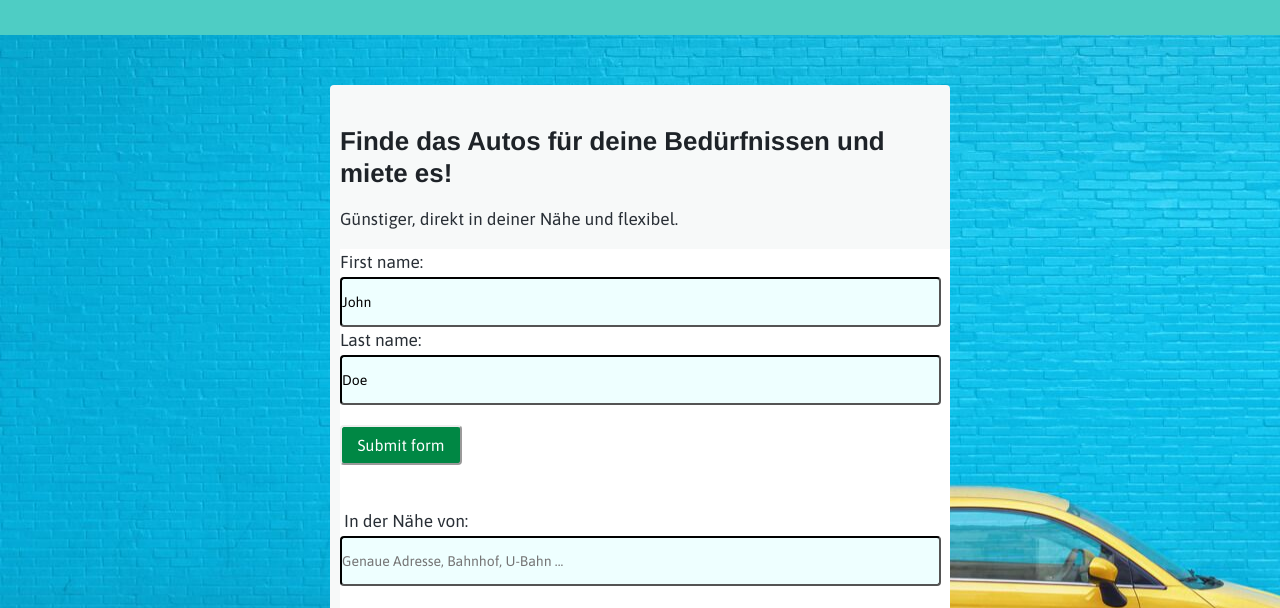
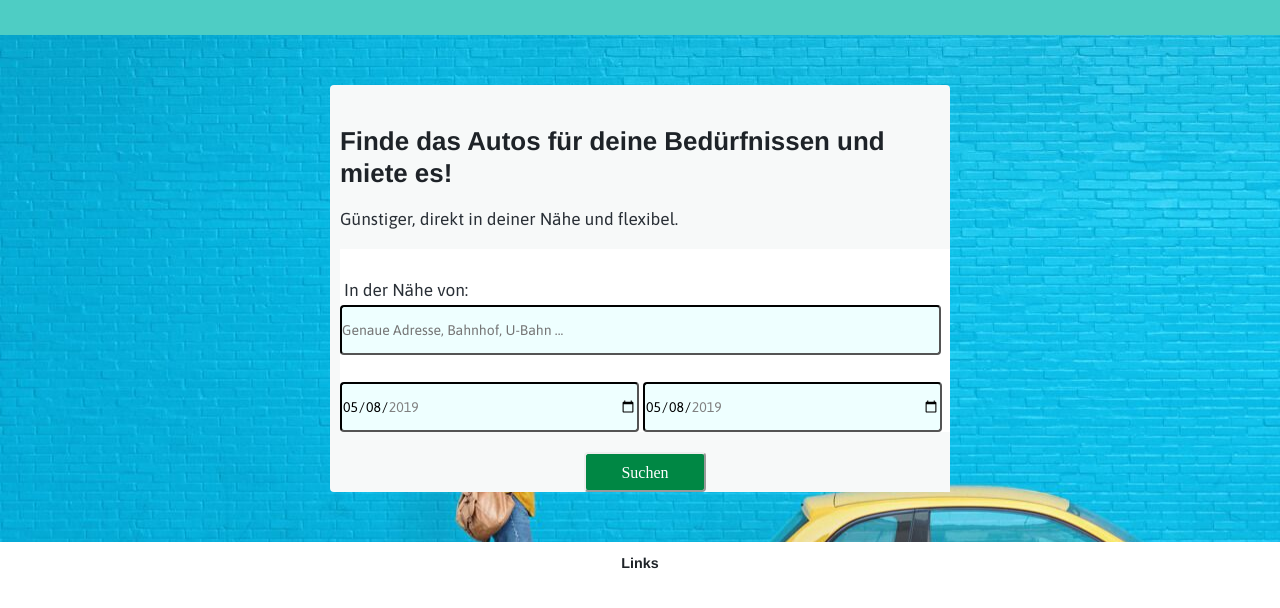
Before and after one commit to Vloraemini/Webtechnologien, a plain HTML site: page index.html in a window 1280 px wide. Shown: the part 171-779 px from the top of the page. Drawn offline with nearby package versions, Linux system fonts and the light colour scheme.

Commit message:
Projektrealisierung 2

```diff
--- a/index.html
+++ b/index.html
@@ -35,16 +35,6 @@
       <h4 class="feature__title">Autos vergleichen und mieten</h4>
     </div>
   </header>
-  <!-- <article>
-
-
-  <div class="container block main" role="main">
-
-
-  <div class="downloads island">
-
-</div>
-</article> -->
 
 
 <div class="main_img" >
@@ -53,14 +43,6 @@
     <h2>Finde das Autos für deine Bedürfnissen und miete es!</h2>
     <p class="complimentary">Günstiger, direkt in deiner Nähe und flexibel.</p>
     <div class="innerbox">
-
-      <form action="html/AutosVergleichen.html">
-        First name: <input type="text" name="fname" value="John"><br>
-        Last name: <input type="text" name="lname" value="Doe"><br>
-        <input type="submit" value="Submit form">
-      </form>
-
-
       <br>
       <label for="ort">In der Nähe von:</label>
       <br>
```
Also changed, not shown: 1 other file.
